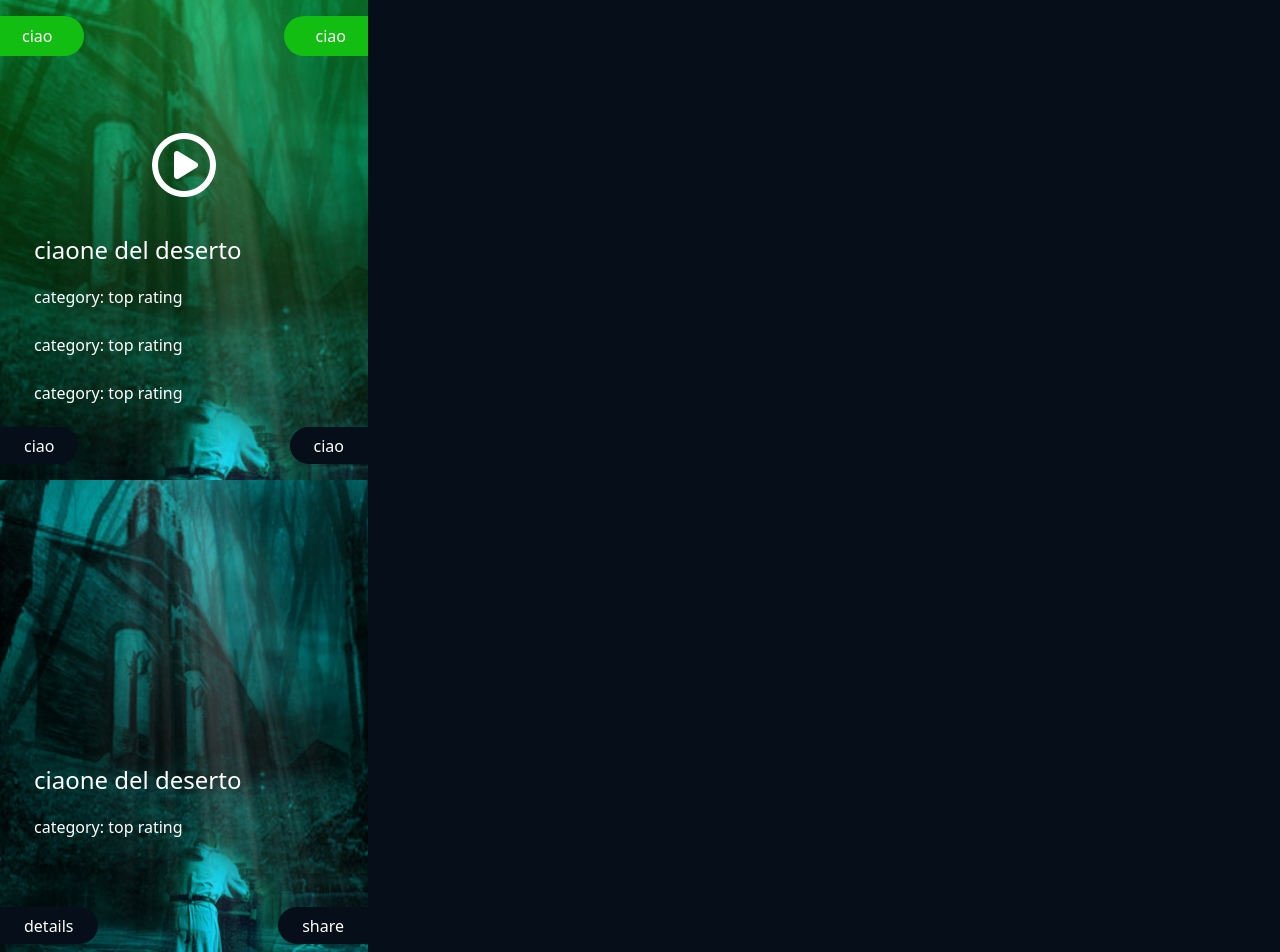
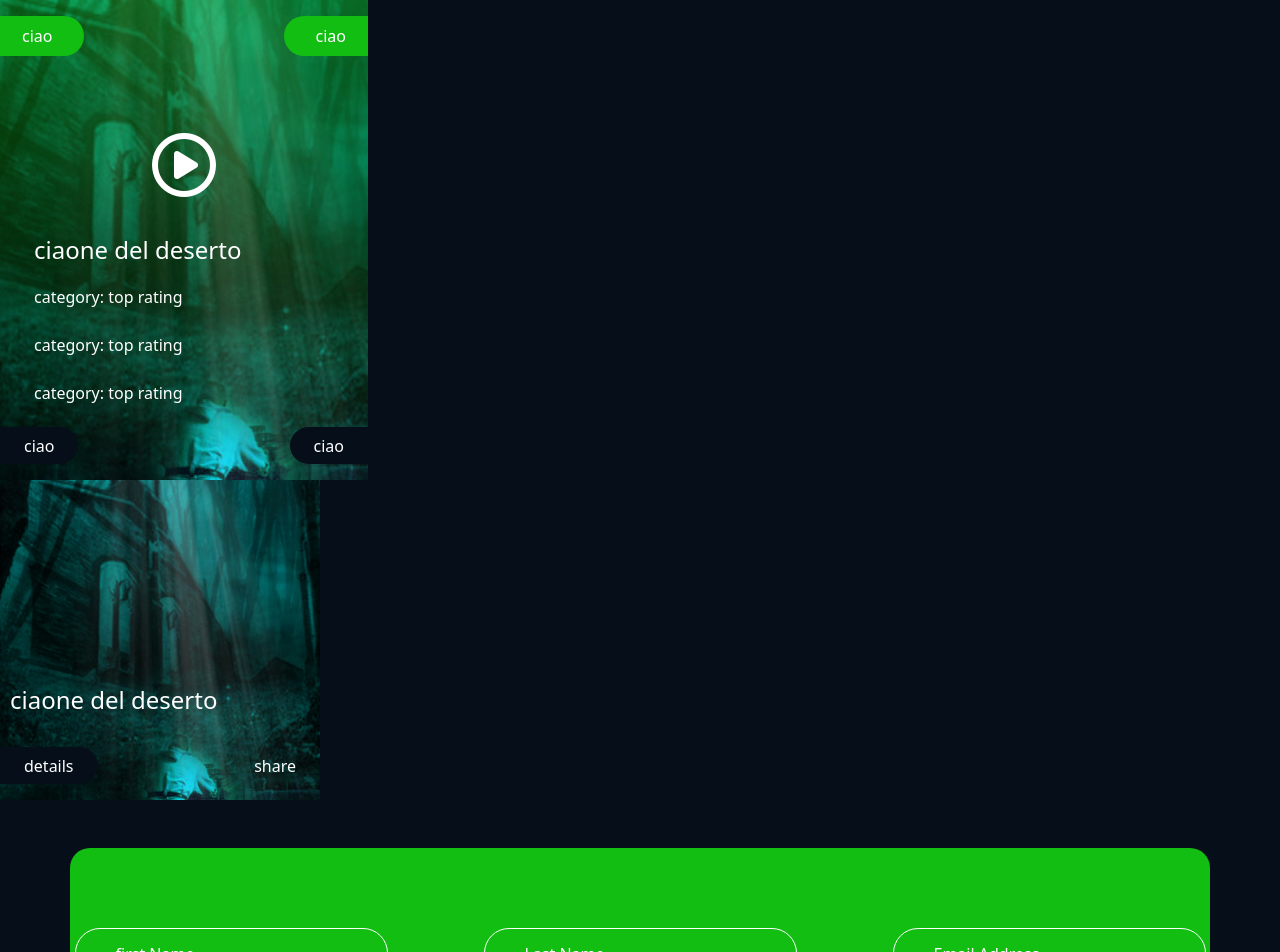
Before and after one commit to MatteoZattini/proj-html-vuejs, a Vue app: page / in a window 1280 px wide. Shown: the top 952 px of the page. Built offline with nearby package versions, Linux system fonts and the light colour scheme.

Commit message:
Added AppSingleCardNews

```diff
--- a/src/components/AppMain.vue
+++ b/src/components/AppMain.vue
@@ -33,7 +33,7 @@ export default {
 <template>
     <!-- <div class="d-flex"> -->
         <AppSingleCardMovie style="width: 23rem; height: 30rem;" />
-        <AppSingleCardNews style="width: 23rem; height: 30rem;" />
+        <AppSingleCardNews style="width: 20rem; height: 20rem;" />
 
     <!-- </div> -->
 <AppSubscribe />
--- a/src/components/AppSingleCardMovie.vue
+++ b/src/components/AppSingleCardMovie.vue
@@ -164,5 +164,13 @@ img {
     transition: 400ms;
 }
 
+.details:hover {
+    background-color: #13be13;
+    transition: all 0.4s ease-in-out;
+}
 
+.views:hover {
+    background-color: #13be13;
+    transition: all 0.4s ease-in-out;
+}
 </style>
--- a/src/components/AppSingleCardNews.vue
+++ b/src/components/AppSingleCardNews.vue
@@ -37,19 +37,26 @@ export default {
         </div>
         <img class="object-fit-cover" src="../assets/img/8-rec.jpg" alt="">
         <span class=" z-3 position-absolute top-0 end-0 hidden-top-right">ciao</span>
-        <span class=" z-3 position-absolute bottom-0 end-0 views">share</span>
+        <div class="sharecont">
+            <span class=" z-3 position-absolute bottom-0 end-0 share">share</span>
+        </div>
         <span class=" z-3 position-absolute bottom-0 start-0 details">details</span>
+        <div class=" z-3 position-absolute bottom-0 end-0 socials d-flex justify-content-between">
+            <div class="circle">
+                <i class="fa-brands fa-facebook-f"></i>
+            </div>
+            <div class="circle">
+                <i class="fa-brands fa-facebook-f"></i>
+            </div>
+            <div class="circle">
+                <i class="fa-brands fa-facebook-f"></i>
+            </div>
+            <div class="circle">
+                <i class="fa-brands fa-facebook-f"></i>
+            </div>
+        </div>
         <div class="z-3 info position-absolute top-50 start-50 translate-middle">
             <h4>ciaone del deserto</h4>
-            <div>
-                <span style="line-height: 3rem;">category: top rating</span>
-            </div>
-            <div>
-                <span style="line-height: 3rem;">category: top rating</span>
-            </div>
-            <div>
-                <span style="line-height: 3rem;">category: top rating</span>
-            </div>
         </div>
     </div>
 </template>
@@ -80,15 +87,6 @@ img {
     margin-top: 1rem;
 }
 
-.hidden-top-left {
-    margin-left: -145px;
-    background: #13be13;
-    padding: 0.5rem 2rem;
-    border-top-right-radius: 25px;
-    border-bottom-right-radius: 25px;
-    margin-top: 1rem;
-}
-
 .filtro {
     width: 100%;
     height: 100%;
@@ -104,11 +102,8 @@ img {
     margin-bottom: 1rem;
 }
 
-.views {
-    background-color: #060f19;
+.share {
     padding: 0.4rem 1.5rem;
-    border-top-left-radius: 25px;
-    border-bottom-left-radius: 25px;
     margin-bottom: 1rem;
 }
 
@@ -119,21 +114,47 @@ img {
 
 .info {
     width: 300px;
-    height: 100px;
+
     /* border: 1px solid white; */
-    margin-top: 6rem;
+    margin-top: 4rem;
     overflow: hidden;
 }
 
-.card:hover .info{
-    overflow: none;
-    height: 200px;
-    transition: 400ms;
+.socials {
+    margin-right: -245px;
+    margin-bottom: 1rem;
+    background: #13be13;
+    padding: 0.3rem 1rem;
+    border-top-left-radius: 25px;
+    border-bottom-left-radius: 25px;
+    z-index: 99;
 }
 
-.card:hover .fa-regular {
-    margin-bottom: 150px !important;
+.sharecont:hover ~ .socials {
+    margin-right: -10px;
     transition: all 0.4s ease-in-out;
+}
+
+.details:hover {
+    background-color: #13be13;
+    transition: all 0.4s ease-in-out;
+}
+
+.circle {
+    /* border: 1px solid white; */
+    background-color: #222;
+    border-radius: 50%;
+    width: 35px;
+    height: 35px;
+    display: flex;
+    justify-content: center;
+    align-items: center;
+    margin-right: 0.8rem;
+}
+
+.sharecont {
+    width: 100px;
+    height: 50px;
 }
 
 
@@ -141,12 +162,6 @@ img {
 
 .card:hover .hidden-top-right {
     margin-right: -10px;
-    transition: all 0.4s ease-in-out;
-
-}
-
-.card:hover .hidden-top-left {
-    margin-left: -10px;
     transition: all 0.4s ease-in-out;
 
 }
```
